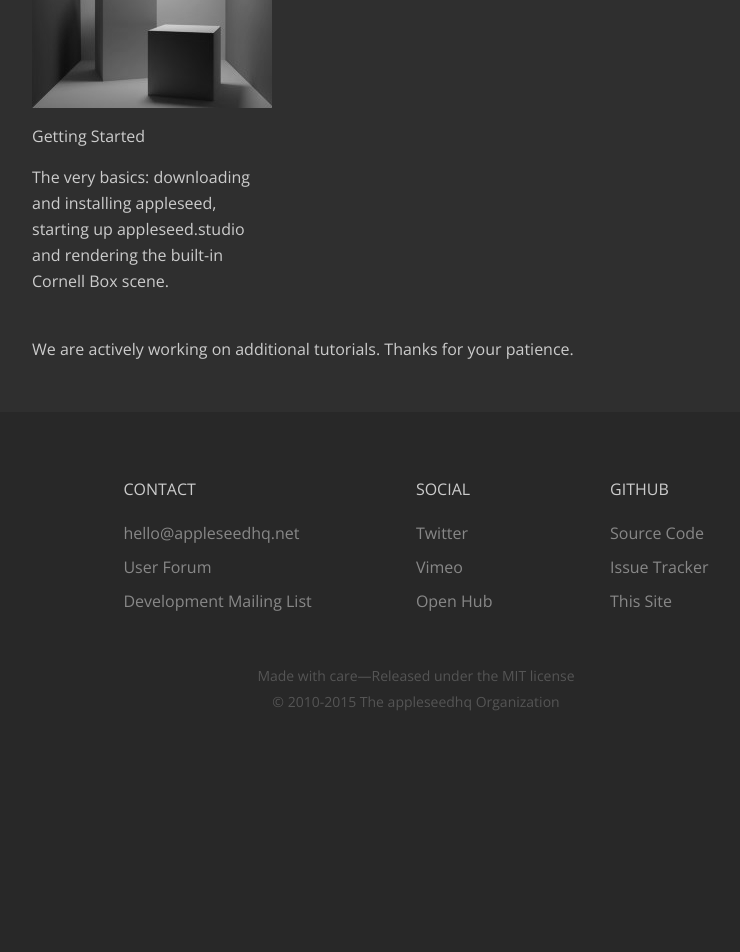
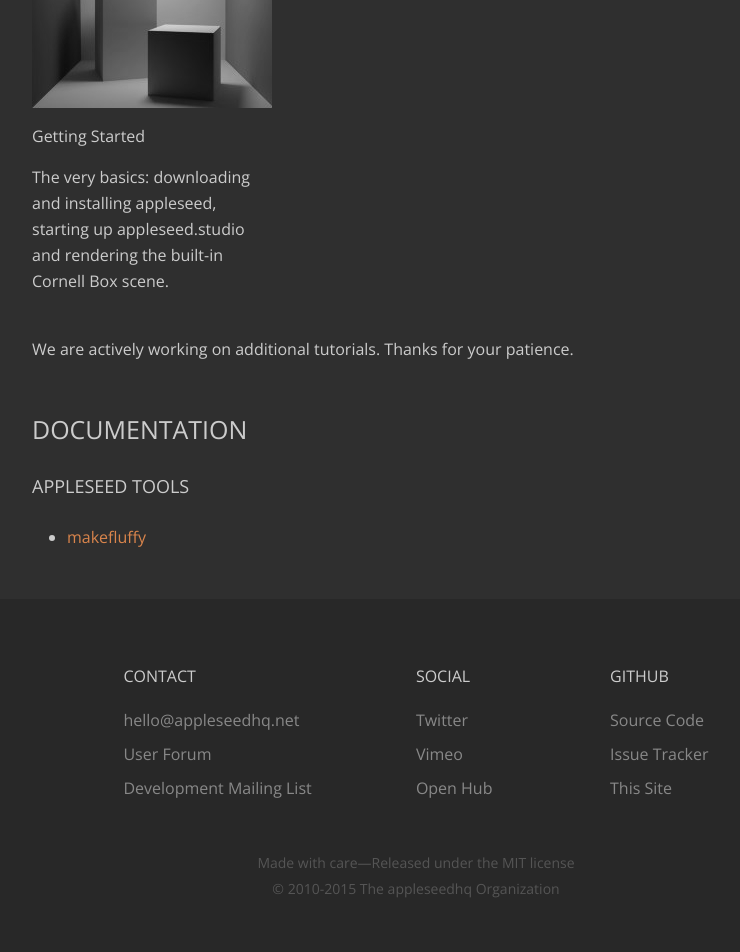
Before and after one commit to appleseedhq/appleseedhq.github.io, a Jekyll site: the page built from docs.md, in a window 1280 px wide. Shown: the part 688-1640 px from the top of the page, without its empty margins (224-964 px from the left). Built offline with Jekyll 4.4.1, drawn with Linux system fonts in a browser that asks for light colours; nearby versions of some CDN libraries; before the commit the page ends 1453 px from its top, so only the background shows below that.

Commit message:
added link to makefluffy tool documentation.

```diff
--- a/docs.md
+++ b/docs.md
@@ -20,6 +20,12 @@
 </div>
 
 We are actively working on additional tutorials. Thanks for your patience.
+
+## Documentation
+
+### appleseed Tools
+
+- [makefluffy](/docs/makefluffy.html)
 
 <!---
 
```
